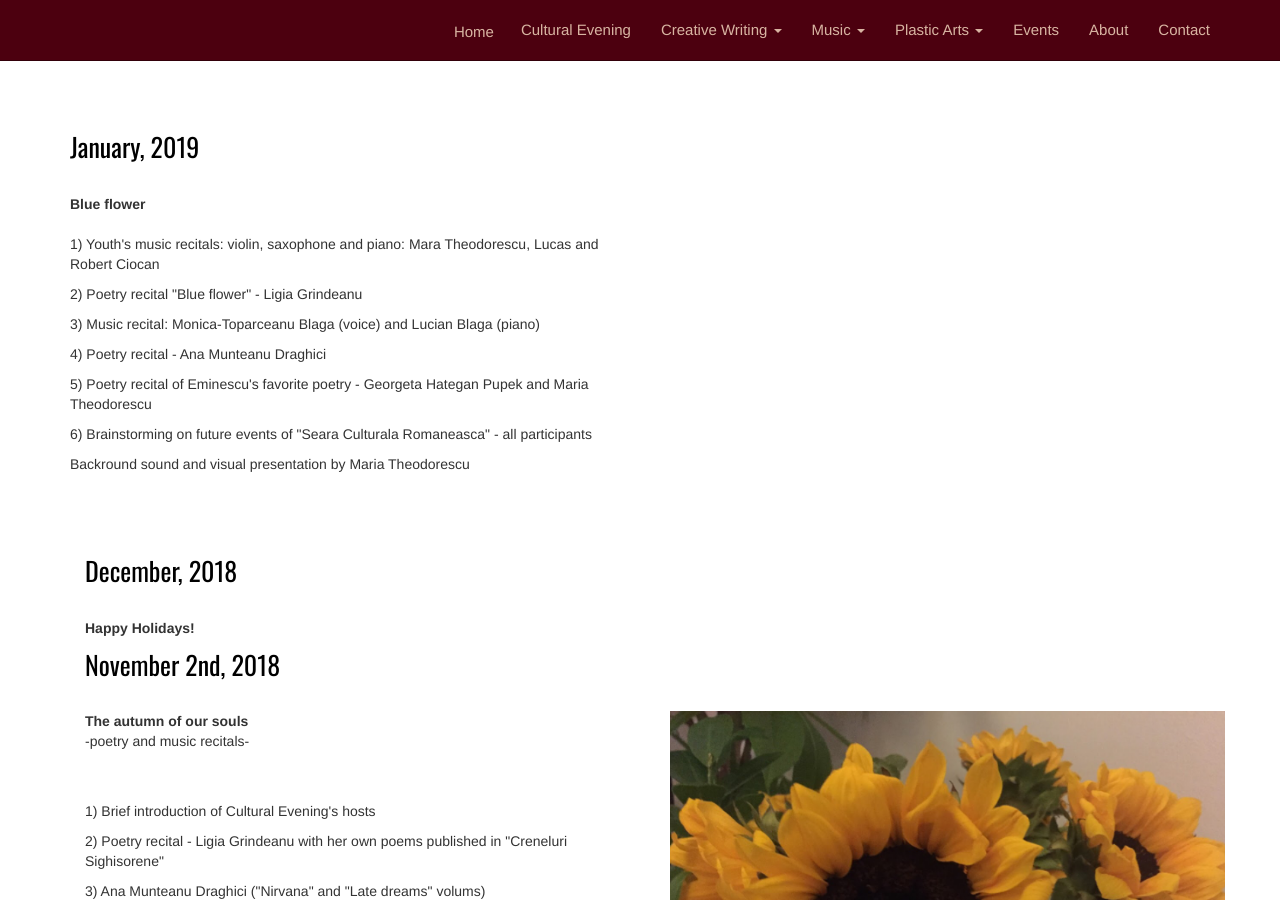
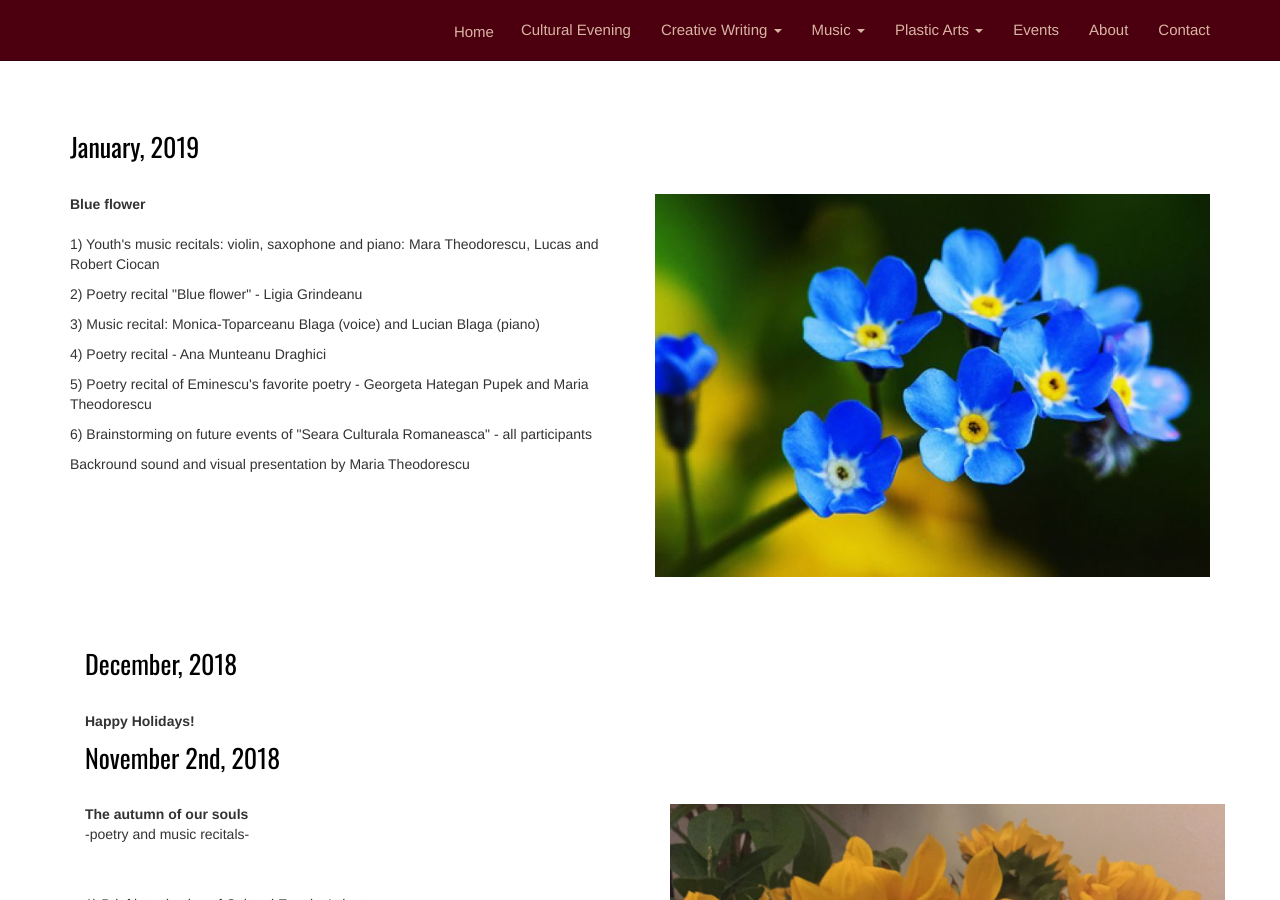
Before and after one commit to adrianth/culteve, a Jekyll site: the page built from en/events.html, in a window 1280 px wide and 900 px high. Built offline with Jekyll 4.4.1, drawn with Linux system fonts in a browser that asks for light colours.

Commit message:
numauita

```diff
--- a/en/events.html
+++ b/en/events.html
@@ -23,7 +23,7 @@ title: Events
             <p> Backround sound and visual presentation by Maria Theodorescu</p>
         </div>
         <div class="col-sm-6">
-            <img class="img img-responsive" src="{{ site.baseurl }}/img/numauita.jpg" alt="" />
+            <img class="img img-responsive" src="{{ site.baseurl }}/img/events/numauita.jpg" alt="" />
         </div>
     </div>
 <br>
```
